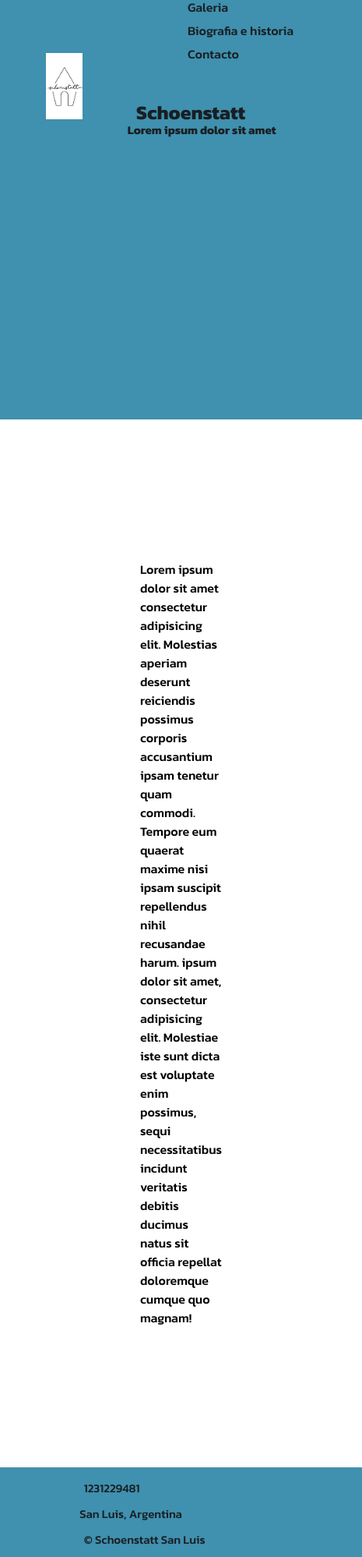
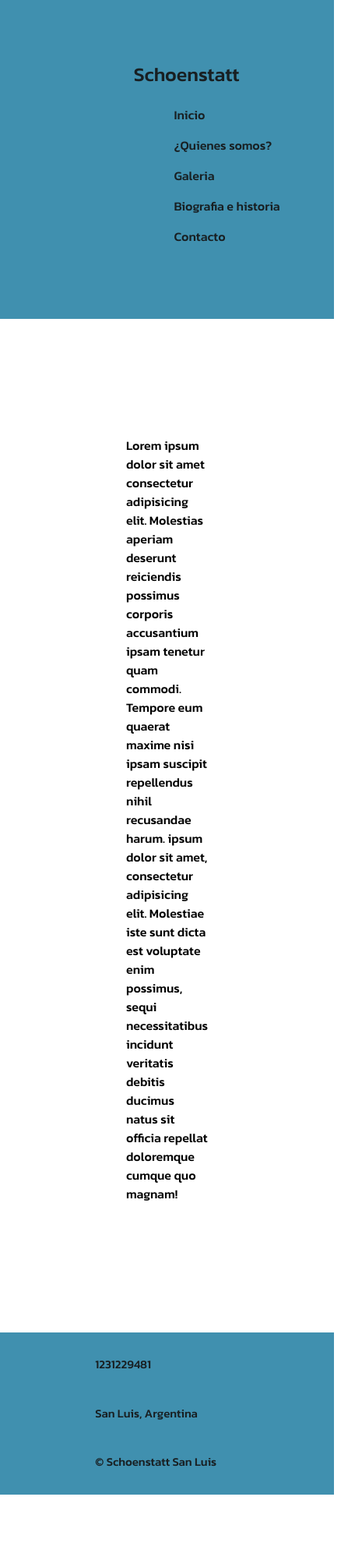
Before and after one commit to MZerpa/MZerpa, a plain HTML site: page pages/quienessomos.html in a window 390 px wide. Shown: the top 1997 px of the page at 78% size, 465 px wide, since content can reach past the window. After the commit the page ends 1917 px from the top, so only its background shows below. Drawn offline with nearby package versions, Linux system fonts and the light colour scheme.

Commit message:
Agrege media screen y trate de hacer responsiv INDEX Y QUIENESSOMOSo

```diff
--- a/css/estilos.css
+++ b/css/estilos.css
@@ -22,7 +22,7 @@
     display: flex;
     flex-direction: row;
     flex-wrap: wrap;
-    color: #181f22;
+
     margin: 0px;;
     padding: 80px;
     box-sizing: border-box;
@@ -35,17 +35,18 @@
 
 .imagen__header{
     box-sizing: border-box;
-    position: absolute;
+    position: relative;
     top: 8%;
-    left: 15%;
+    left: 8%;
 
 }
 
 .header__h1{color: #181f22;
     font-size: 45px;
-    position: absolute;
-    left: 40%;
-    bottom: 80%;
+    position: relative;
+    top: 8%;
+    left: 34%;
+
 
 }
 
@@ -54,14 +55,14 @@
     display: block;
     color: #181f22;
     font-size: 14px;
-    position: absolute;
-    left: 42%;
-    bottom: 77%;
+    position: relative;
+    top: 70%;
+    left: 16.5%;
 
 }
 
 
-.header__nav { background-color: black;
+.header__nav {
     flex-wrap: nowrap;
     /*flex-direction: column;*/
 
@@ -70,9 +71,9 @@
 
 .nav__ul{
 
-    position: absolute;
-    bottom: 90%;
-    left: 61%;
+    position: relative;
+    bottom: 80%;
+    left: 57%;
     font-size: 16px;
     /*padding: 15px;*/
   gap: 15px;
@@ -124,11 +125,7 @@
 
 .main__maps{
     position: absolute;
-    margin: 5px 5px 5px 5px;
-    left: 20px;
-    top: 1px;
-    border: black;
-    max-width: 85%;
+    margin: 10px
 
 }
 
@@ -198,13 +195,13 @@
 
 }
 
-.footer1{position: relative;
+.footer{position: relative;
     left: 1%;
 
 padding: 5px;
 }
 
-.footer2{
+.footer{
     position: relative;
     right: 1%;
 
@@ -212,7 +209,7 @@
 
 }
 
-.footer3{
+.footer{
     position: relative;
     left: 1%;
 
@@ -221,7 +218,7 @@
 }
 
 
-#quienessomos__section{padding: 150px;
+#quienessomos__section{
     display: flex;
     flex-direction: column;
     align-items: center;
@@ -230,7 +227,8 @@
 
 .section2__article1{
     color: black;
-    margin: 30px;
+    padding: 100px;
+    margin: 50px;
 }
 
 #section__gal{
@@ -254,38 +252,97 @@
 }
 
 
-/* TAMAÑO TABLET 768PX */
 
-@media screen and (min-width: 320px){
+
+@media screen and (max-width: 480px){
+
+    #body{margin: 0%;
+    height: auto;
+    width: auto;
+    padding: auto;
+        display: grid;
+        grid-template-columns: 1;
+        grid-template-rows: 0.2fr 1fr 0.1fr ;
+        grid-template-areas:
+        "header"
+        "main"
+        "footer"
+    }
+
+    .header{ grid-area: header;
+        padding: auto;
+        display: flex;
+        flex-direction: column;
+        flex-wrap: wrap;
+
+    }
 
 .header__h1{position: relative;
     text-align: center;
-    top: 45px;
-    left: 95px;
+    top: 0px;
+    left: 25px;
     font-size: 25px;
-}
+grid-area: header;}
 
 .header__slogan{
-    font-size: 15px;
-    top: 155px;
+    display: none;
 }
 
 .header__nav{
+    position: relative;
+
+}
+
+.imagen__header{
+    display: none;
+}
+
+.nav__ul{position: relative;
+    top: 1%;
+    left: 5%;
+
+}
+
+.ul__li{display: flex;
+    flex-direction: row;
+    margin: 15px;
+    position: relative;
+    bottom: 50%;
+    left: 35%;
+
+}
+
+#main__index1{padding: 0px;
+    grid-area: main;
+    position: relative;
+     display: flex;
+     flex-wrap: wrap;
+    justify-content: space-evenly;
+    align-items: flex-start;
+    flex-direction: row;
+    color:black;
+
+}
+
+#footer{ position: relative;
+    grid-area: footer;
+    color: #181f22;
+    padding: 10px 100px 10px 100px;
+    background-color: #4090af;
 
 
 }
 
-.nav__ul{
+.pie{
+    color: #181f22;
+    font-size: 15px;
+    display: flex;
+    flex-wrap: wrap;
+    justify-content: space-between;
 
 }
 
-    .pie{
-        display: block;
-        align-items: center;
-        justify-content: center;
-    }
-
-
-
-
-    }
+.footer{
+    margin: 15px;
+}
+  }
--- a/pages/quienessomos.html
+++ b/pages/quienessomos.html
@@ -4,15 +4,18 @@
     <meta charset="UTF-8">
     <meta http-equiv="X-UA-Compatible" content="IE=edge">
     <meta name="viewport" content="width=device-width, initial-scale=1.0">
+    <link href="https://cdn.jsdelivr.net/npm/bootstrap@5.2.2/dist/css/bootstrap.min.css" rel="stylesheet" integrity="sha384-Zenh87qX5JnK2Jl0vWa8Ck2rdkQ2Bzep5IDxbcnCeuOxjzrPF/et3URy9Bv1WTRi" crossorigin="anonymous">
     <link rel="stylesheet" type="text/css" href="../css/estilos.css">
     <link rel="icon" href="../images.ico">
     <title>¿Quienes somos?</title>
 </head>
 <body id="body">
+    <div class="container-fluid">
+        <div class="row">
     <header class="header">
-        <img class="imagen__header" src=../multimedia/logo.png height="85px" alt="imagenejemplo">
-        <h1 class="header__h1">Schoenstatt</h1>
-        <h4 class="header__slogan">Lorem ipsum dolor sit amet</h4>
+        <img class="imagen__header colum-sm-12" src=../multimedia/logo.png height="85px" alt="imagenejemplo">
+        <h1 class="header__h1 colum-sm-12">Schoenstatt</h1>
+        <h4 class="header__slogan colum-sm-12">Lorem ipsum dolor sit amet</h4>
         <nav class="header__nav">
           <ul class="nav__ul">
                <li class="ul__li active"><a href="../index.html">Inicio</a></li>
@@ -23,19 +26,35 @@
           </ul>
         </nav>
         </header>
+    </div>
+    </div>
+
+    <div class="container-fluid">
+        <div class="row">
+    <main>
     <section id="quienessomos__section">
-
-        <article>
-            <p class="section2__article1">
+         <article>
+            <p class="section2__article1 colum-md-12 colum-sm-12">
                Lorem ipsum dolor sit amet consectetur adipisicing elit. Molestias aperiam deserunt reiciendis possimus corporis accusantium ipsam tenetur quam commodi. Tempore eum quaerat maxime nisi ipsam suscipit repellendus nihil recusandae harum. ipsum dolor sit amet, consectetur adipisicing elit. Molestiae iste sunt dicta est voluptate enim possimus, sequi necessitatibus incidunt veritatis debitis ducimus natus sit officia repellat doloremque cumque quo magnam! </article>
             </p>
+        </article>
     </section>
+</div>
+</div>
+</main>
+</div>
+</div>
+<div class="container-fluid">
+    <div class="row">
     <footer id="footer">
         <div class="pie">
-            <p class="footer1">1231229481</p>
-            <p class="footer2">San Luis, Argentina</p>
-            <p class="footer3">© Schoenstatt San Luis</p>
+            <p class="footer colum-md-12 colum-sm-12">1231229481</p>
+            <p class="footer colum-md-12 colum-sm-12">San Luis, Argentina</p>
+            <p class="footer colum-md-12 colum-sm-12">© Schoenstatt San Luis</p>
         </div>
     </footer>
+
+    <script src="https://cdn.jsdelivr.net/npm/bootstrap@5.2.2/dist/js/bootstrap.min.js" integrity="sha384-IDwe1+LCz02ROU9k972gdyvl+AESN10+x7tBKgc9I5HFtuNz0wWnPclzo6p9vxnk" crossorigin="anonymous"></script>
+
 </body>
 </html>
```
Also changed, not shown: index.html (+4 -4 lines).
